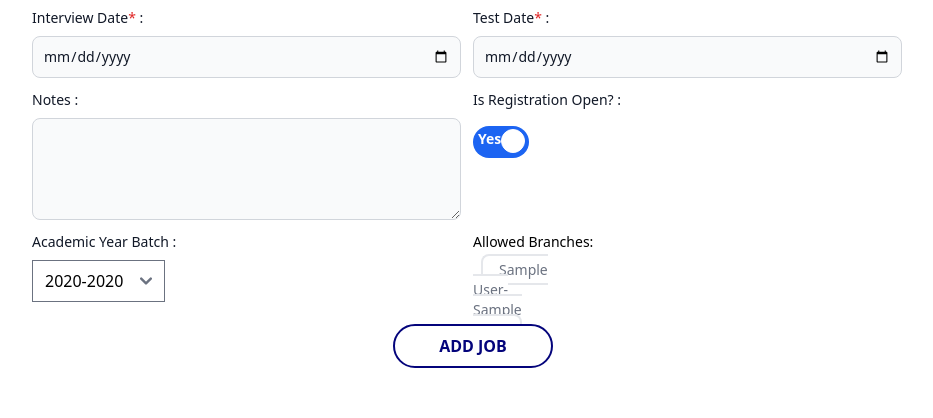
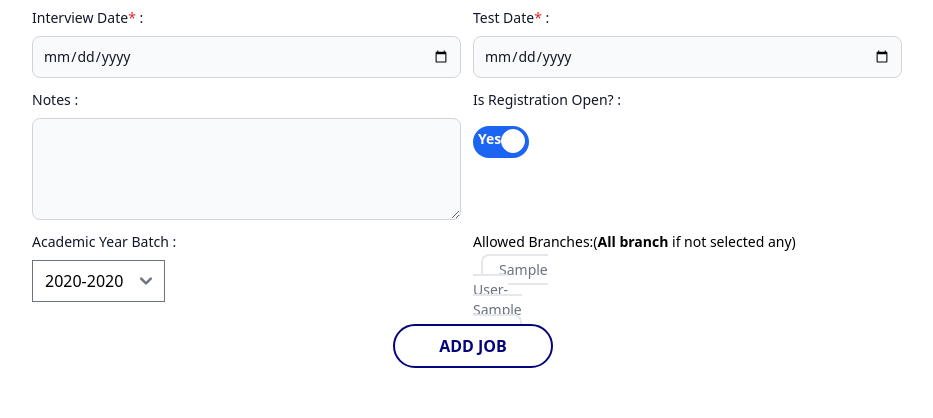
Before and after one commit to PLACEMENT-JKSHIM/Placement-Portal-Backend, a Django app: page /au/company/addJob in a window 1280 px wide. Shown: the part 820-1238 px from the top of the page, without its empty margins (318-1251 px from the left). Run offline with Django 4.2, Linux system fonts and the light colour scheme; a user stored in the database is signed in; tables that the repository leaves empty hold one stand-in row (values such as "Sample post"); style sheets or scripts are compiled from the project's sources; some libraries are stand-ins or nearby versions.

Commit message:
fix:allowed all branches  if selected none

```diff
--- a/administrator/views.py
+++ b/administrator/views.py
@@ -373,6 +373,8 @@ def addJob(request):
             job = form.save()
             selected_branches = request.POST.getlist('allowed_branches')
             print(selected_branches)
+            if not selected_branches:  # Check if selected_branches is empty(select all branches if no branch selected)
+                selected_branches = [str(branch.id) for branch in branches]
             for branch_id in selected_branches:
                 branch = Branch.objects.get(id=branch_id)
                 job_branch = Job_branch.objects.create(job=job, branch=branch)
@@ -809,6 +811,8 @@ def editJob(request,id):
     if request.method=='POST':
         form = JobForm(request.POST,instance=job)
         updated_branches = request.POST.getlist('allowed_branches')
+        if not updated_branches:
+            updated_branches = [str(branch.id) for branch in branches]
         Job_branch.objects.filter(job=job).delete()
         for branch_id in updated_branches:
             branch = Branch.objects.get(id=branch_id)
--- a/templates/administrator/company/addjob.html
+++ b/templates/administrator/company/addjob.html
@@ -81,7 +81,7 @@
                         {{form.yearBatch}}
                     </div>
                     <div class="sm:col-span-1 md:col-span-6">
-                    <label for="id_allowed_branches">Allowed Branches:</label>
+                    <label for="id_allowed_branches">Allowed Branches:(<span class="font-bold">All branch</span> if not selected any)</label>
                     <div class="flex mb-4 h-full flex-wrap">
                       {% for branch in branches %}
                       <div class="max-w-5 h-3 my-2 ">
--- a/templates/administrator/company/editJob.html
+++ b/templates/administrator/company/editJob.html
@@ -85,7 +85,7 @@
                         {{form.yearBatch}}
                     </div>
                     <div class="sm:col-span-1 md:col-span-6">
-                      <label for="id_allowed_branches">Allowed Branches:</label>
+                      <label for="id_allowed_branches">Allowed Branches:(<span class="font-bold">All branch</span> if not selected any)</label>
                       <div class="flex mb-4 h-full flex-wrap">
                         {% for branch in branches %}
                         <div class="max-w-5 h-3 my-2 ">
```
